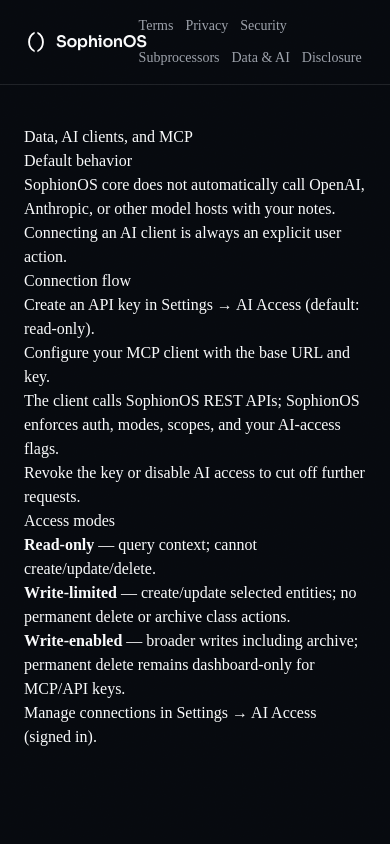
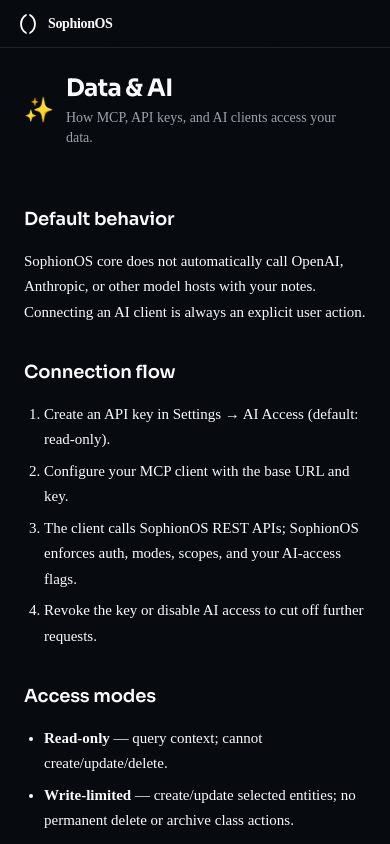
Before and after one commit to Taha-Aalam/SophionOS-Core, a Next.js app: page /data-and-ai in a window 390 px wide. Shown: the top 844 px of the page. Built offline with nearby package versions, Linux system fonts and the light colour scheme; no server answers.

Commit message:
refactor(trust): render public policy pages inside the standard app shell

```diff
--- a/src/app/data-and-ai/page.tsx
+++ b/src/app/(trust)/data-and-ai/page.tsx
@@ -1,4 +1,4 @@
-import { TrustPageShell } from "@/components/trust/trust-page-shell";
+import { TrustPage } from "@/components/trust/trust-page";
 
 export const metadata = {
   title: "Data & AI | SophionOS",
@@ -7,7 +7,11 @@ export const metadata = {
 
 export default function DataAndAiPage() {
   return (
-    <TrustPageShell title="Data, AI clients, and MCP">
+    <TrustPage
+      emoji="✨"
+      title="Data & AI"
+      description="How MCP, API keys, and AI clients access your data."
+    >
       <h2>Default behavior</h2>
       <p>
         SophionOS core does not automatically call OpenAI, Anthropic, or other
@@ -42,6 +46,6 @@ export default function DataAndAiPage() {
         Manage connections in{" "}
         <a href="/settings/ai-access">Settings → AI Access</a> (signed in).
       </p>
-    </TrustPageShell>
+    </TrustPage>
   );
 }
--- /dev/null
+++ b/src/app/(trust)/layout.tsx
@@ -0,0 +1,111 @@
+import React, { Suspense } from "react";
+import { auth } from "@clerk/nextjs/server";
+import Image from "next/image";
+import Link from "next/link";
+
+import { CommandPalette } from "@/components/layout/command-palette";
+import { MobileNav } from "@/components/layout/mobile-nav";
+import { Sidebar } from "@/components/layout/sidebar";
+import { Topbar } from "@/components/layout/topbar";
+import { AuthProvider } from "@/components/providers/auth-provider";
+
+/**
+ * Standard app shell for the system policy pages — the same Sidebar/Topbar/
+ * MobileNav as (dashboard), so policies sit inside the product instead of on a
+ * bespoke marketing-style header.
+ *
+ * PERMANENTLY PUBLIC. These routes never bounce the visitor to sign-in and
+ * never apply the onboarding redirect: anyone, signed in or not, must be able
+ * to read the terms. Signed out, the shell degrades to a logo-only header, because
+ * Sidebar/MobileNav/Topbar all read auth context.
+ *
+ * Two shells on purpose: a fixed h-screen pane with an independently scrolling
+ * <main> is right on desktop and wrong on mobile, where the viewport can be
+ * 480px tall and a pinned pane would cut the document off. `min-h-0` on the
+ * column is load-bearing — without it the flex child grows to content height
+ * and the outer overflow-hidden clips the bottom of a long page.
+ *
+ * ponytail: the two branches duplicate the header JSX. Ceiling: one file, two
+ * divs. Upgrade path: extract <AppShell signedIn> once a second responsive
+ * consumer exists.
+ */
+export default async function TrustLayout({
+  children,
+}: {
+  children: React.ReactNode;
+}) {
+  const { userId } = await auth();
+  const signedIn = typeof userId === "string";
+
+  return (
+    <AuthProvider
+      initialUser={{
+        id: signedIn ? userId : "",
+        email: null,
+        name: null,
+        imageUrl: null,
+      }}
+    >
+      {/* Desktop: fixed shell, independently scrolling main pane. */}
+      <div className="hidden h-screen overflow-hidden bg-background lg:flex">
+        {signedIn ? (
+          <>
+            <Sidebar />
+            <MobileNav />
+          </>
+        ) : null}
+        <div className="flex min-h-0 flex-1 flex-col min-w-0 overflow-hidden">
+          {signedIn ? <Topbar /> : <PublicPolicyHeader />}
+          <main className="flex-1 overflow-y-auto overscroll-contain">{children}</main>
+        </div>
+      </div>
+
+      {/* Mobile: normal document scroll, no clipped pane. */}
+      <div className="flex min-h-screen flex-col bg-background lg:hidden">
+        {signedIn ? <MobileNav /> : null}
+        <div className="flex flex-1 flex-col min-w-0">
+          {signedIn ? <Topbar /> : <PublicPolicyHeader />}
+          <main className="flex-1">{children}</main>
+        </div>
+      </div>
+
+      {signedIn ? (
+        <Suspense fallback={null}>
+          <CommandPalette />
+        </Suspense>
+      ) : null}
+    </AuthProvider>
+  );
+}
+
+/**
+ * Signed-out header: the wordmark only, linking home. Same h-12 + border-b as
+ * Topbar so the content top edge never jumps between states. No nav — there is
+ * no session to navigate; the documents are cross-linked from their bodies and
+ * from transactional email footers.
+ */
+function PublicPolicyHeader() {
+  return (
+    <header className="flex h-12 shrink-0 items-center border-b border-border bg-background px-4">
+      <Link href="/" className="flex items-center gap-2 text-sm font-semibold">
+        <Image
+          src="/brand/sophion-symbol.svg"
+          alt=""
+          width={24}
+          height={24}
+          unoptimized
+          className="size-6 dark:hidden"
+        />
+        <Image
+          src="/brand/sophion-symbol-reversed-white.svg"
+          alt=""
+          width={24}
+          height={24}
+          unoptimized
+          className="hidden size-6 dark:block"
+        />
+        <span className="tracking-tight">SophionOS</span>
+      </Link>
+    </header>
+  );
+}
--- a/src/app/privacy/page.tsx
+++ b/src/app/(trust)/privacy/page.tsx
@@ -1,4 +1,4 @@
-import { TrustPageShell } from "@/components/trust/trust-page-shell";
+import { TrustPage } from "@/components/trust/trust-page";
 
 export const metadata = {
   title: "Privacy | SophionOS",
@@ -7,7 +7,11 @@ export const metadata = {
 
 export default function PrivacyPage() {
   return (
-    <TrustPageShell title="Privacy">
+    <TrustPage
+      emoji="🔒"
+      title="Privacy"
+      description="How SophionOS handles your personal context data."
+    >
       <p>
         Your SophionOS data is yours. We do not train AI models on your private
         SophionOS content. SophionOS does not send your data to an AI model by
@@ -44,6 +48,6 @@ export default function PrivacyPage() {
         This page is product documentation, not legal counsel. Formal policy
         publication may follow legal review.
       </p>
-    </TrustPageShell>
+    </TrustPage>
   );
 }
--- a/src/app/responsible-disclosure/page.tsx
+++ b/src/app/(trust)/responsible-disclosure/page.tsx
@@ -1,4 +1,4 @@
-import { TrustPageShell } from "@/components/trust/trust-page-shell";
+import { TrustPage } from "@/components/trust/trust-page";
 
 export const metadata = {
   title: "Responsible disclosure | SophionOS",
@@ -7,7 +7,11 @@ export const metadata = {
 
 export default function ResponsibleDisclosurePage() {
   return (
-    <TrustPageShell title="Responsible disclosure">
+    <TrustPage
+      emoji="🐛"
+      title="Responsible Disclosure"
+      description="How to report security vulnerabilities."
+    >
       <p>
         If you believe you have found a security vulnerability in SophionOS,
         please report it privately so we can investigate before public
@@ -31,6 +35,6 @@ export default function ResponsibleDisclosurePage() {
         according to severity. Please allow reasonable time before public
         disclosure.
       </p>
-    </TrustPageShell>
+    </TrustPage>
   );
 }
--- a/src/app/security/page.tsx
+++ b/src/app/(trust)/security/page.tsx
@@ -1,4 +1,4 @@
-import { TrustPageShell } from "@/components/trust/trust-page-shell";
+import { TrustPage } from "@/components/trust/trust-page";
 
 export const metadata = {
   title: "Security | SophionOS",
@@ -7,7 +7,11 @@ export const metadata = {
 
 export default function SecurityPage() {
   return (
-    <TrustPageShell title="How SophionOS protects your data">
+    <TrustPage
+      emoji="🛡️"
+      title="Security"
+      description="How SophionOS protects your data."
+    >
       <ul>
         <li>
           <strong>Account security</strong> — Clerk authentication and sessions.
@@ -43,6 +47,6 @@ export default function SecurityPage() {
         Report vulnerabilities via{" "}
         <a href="/responsible-disclosure">responsible disclosure</a>.
       </p>
-    </TrustPageShell>
+    </TrustPage>
   );
 }
--- a/src/app/subprocessors/page.tsx
+++ b/src/app/(trust)/subprocessors/page.tsx
@@ -1,4 +1,4 @@
-import { TrustPageShell } from "@/components/trust/trust-page-shell";
+import { TrustPage } from "@/components/trust/trust-page";
 
 export const metadata = {
   title: "Subprocessors | SophionOS",
@@ -7,7 +7,11 @@ export const metadata = {
 
 export default function SubprocessorsPage() {
   return (
-    <TrustPageShell title="Subprocessors">
+    <TrustPage
+      emoji="🏢"
+      title="Subprocessors"
+      description="Vendors that may process SophionOS data."
+    >
       <p>
         Depending on deployment (Sophion Cloud vs self-host), the following may
         process data:
@@ -46,6 +50,6 @@ export default function SubprocessorsPage() {
         Self-hosters choose their own processors. See{" "}
         <code>docs/privacy-and-data.md</code> when integrations change.
       </p>
-    </TrustPageShell>
+    </TrustPage>
   );
 }
--- a/src/app/terms/page.tsx
+++ b/src/app/(trust)/terms/page.tsx
@@ -1,4 +1,4 @@
-import { TrustPageShell } from "@/components/trust/trust-page-shell";
+import { TrustPage } from "@/components/trust/trust-page";
 
 export const metadata = {
   title: "Terms & Policies | SophionOS",
@@ -8,7 +8,11 @@ export const metadata = {
 
 export default function TermsPage() {
   return (
-    <TrustPageShell title="Terms & Policies">
+    <TrustPage
+      emoji="📜"
+      title="Terms & Policies"
+      description="App terms for using SophionOS: accounts, plans and limits, API/MCP rules, your data, and service policies."
+    >
       <p className="text-sm text-muted-foreground">
         Last updated: September 9, 2026. These are the terms for the SophionOS
         application — the dashboard, settings, API, and MCP server you use after
@@ -323,6 +327,6 @@ export default function TermsPage() {
         · <a href="/subprocessors">Subprocessors</a> ·{" "}
         <a href="/responsible-disclosure">Disclosure</a>
       </p>
-    </TrustPageShell>
+    </TrustPage>
   );
 }
--- a/src/components/trust/trust-page-shell.tsx
+++ /dev/null
@@ -1,66 +0,0 @@
-import Link from "next/link";
-import Image from "next/image";
-import type { ReactNode } from "react";
-
-export function TrustPageShell({
-  title,
-  children,
-}: {
-  title: string;
-  children: ReactNode;
-}) {
-  return (
-    <div className="min-h-screen bg-background text-foreground">
-      <header className="border-b">
-        <div className="mx-auto max-w-3xl px-6 py-4 flex items-center justify-between gap-4">
-          <Link
-            href="/"
-            className="flex items-center gap-2 font-heading font-semibold tracking-tight"
-          >
-            <Image
-              src="/brand/sophion-symbol.svg"
-              alt=""
-              width={24}
-              height={24}
-              unoptimized
-              className="size-6 dark:hidden"
-            />
-            <Image
-              src="/brand/sophion-symbol-reversed-white.svg"
-              alt=""
-              width={24}
-              height={24}
-              unoptimized
-              className="hidden size-6 dark:block"
-            />
-            SophionOS
-          </Link>
-          <nav className="flex flex-wrap gap-3 text-sm text-muted-foreground">
-            <Link href="/terms" className="hover:text-foreground">
-              Terms
-            </Link>
-            <Link href="/privacy" className="hover:text-foreground">
-              Privacy
-            </Link>
-            <Link href="/security" className="hover:text-foreground">
-              Security
-            </Link>
-            <Link href="/subprocessors" className="hover:text-foreground">
-              Subprocessors
-            </Link>
-            <Link href="/data-and-ai" className="hover:text-foreground">
-              Data &amp; AI
-            </Link>
-            <Link href="/responsible-disclosure" className="hover:text-foreground">
-              Disclosure
-            </Link>
-          </nav>
-        </div>
-      </header>
-      <main className="mx-auto max-w-3xl px-6 py-10 prose prose-neutral dark:prose-invert">
-        <h1>{title}</h1>
-        {children}
-      </main>
-    </div>
-  );
-}
```
Also changed, not shown: 1 other file (tests, documents, lock files or other folders).
